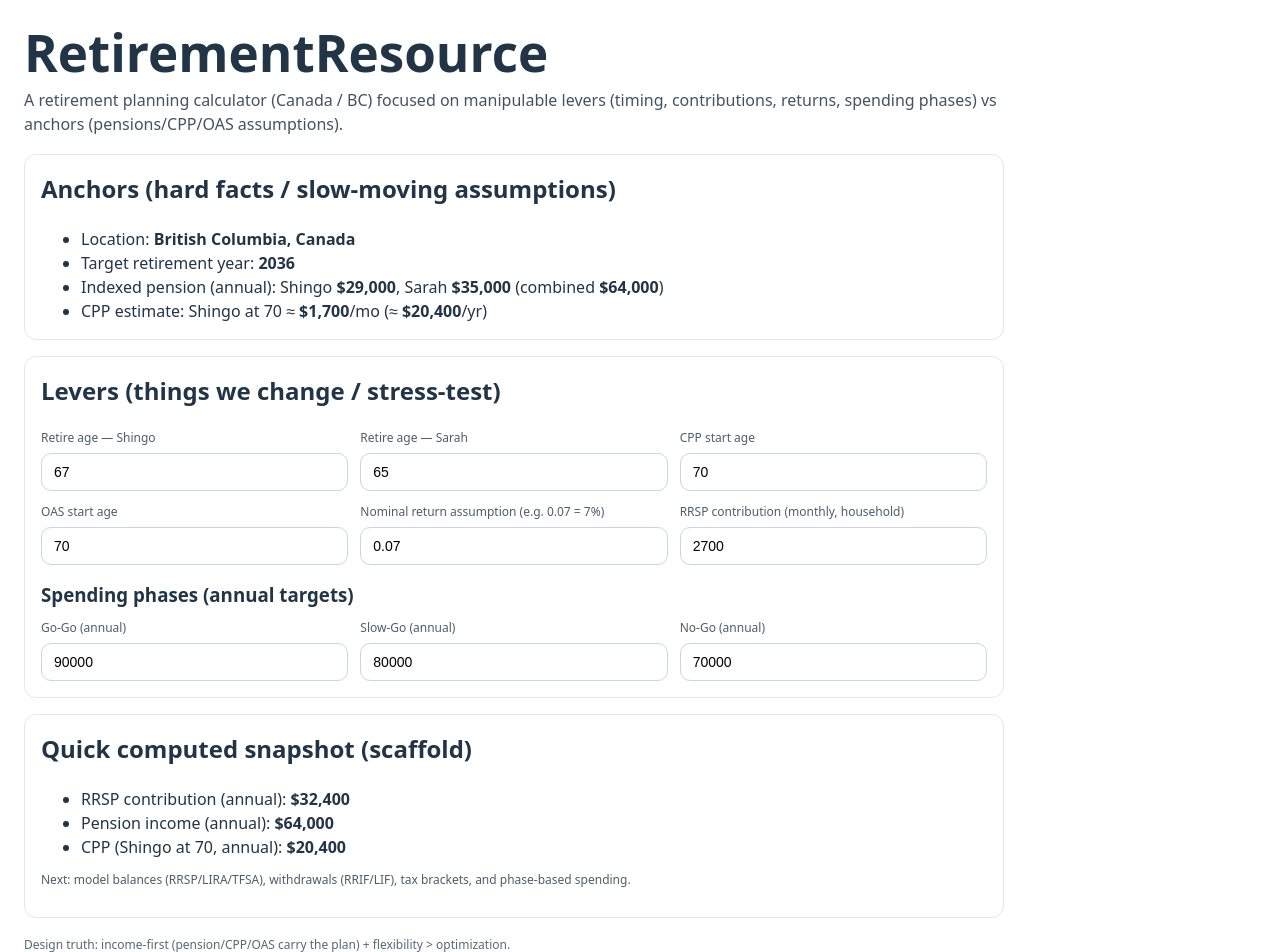
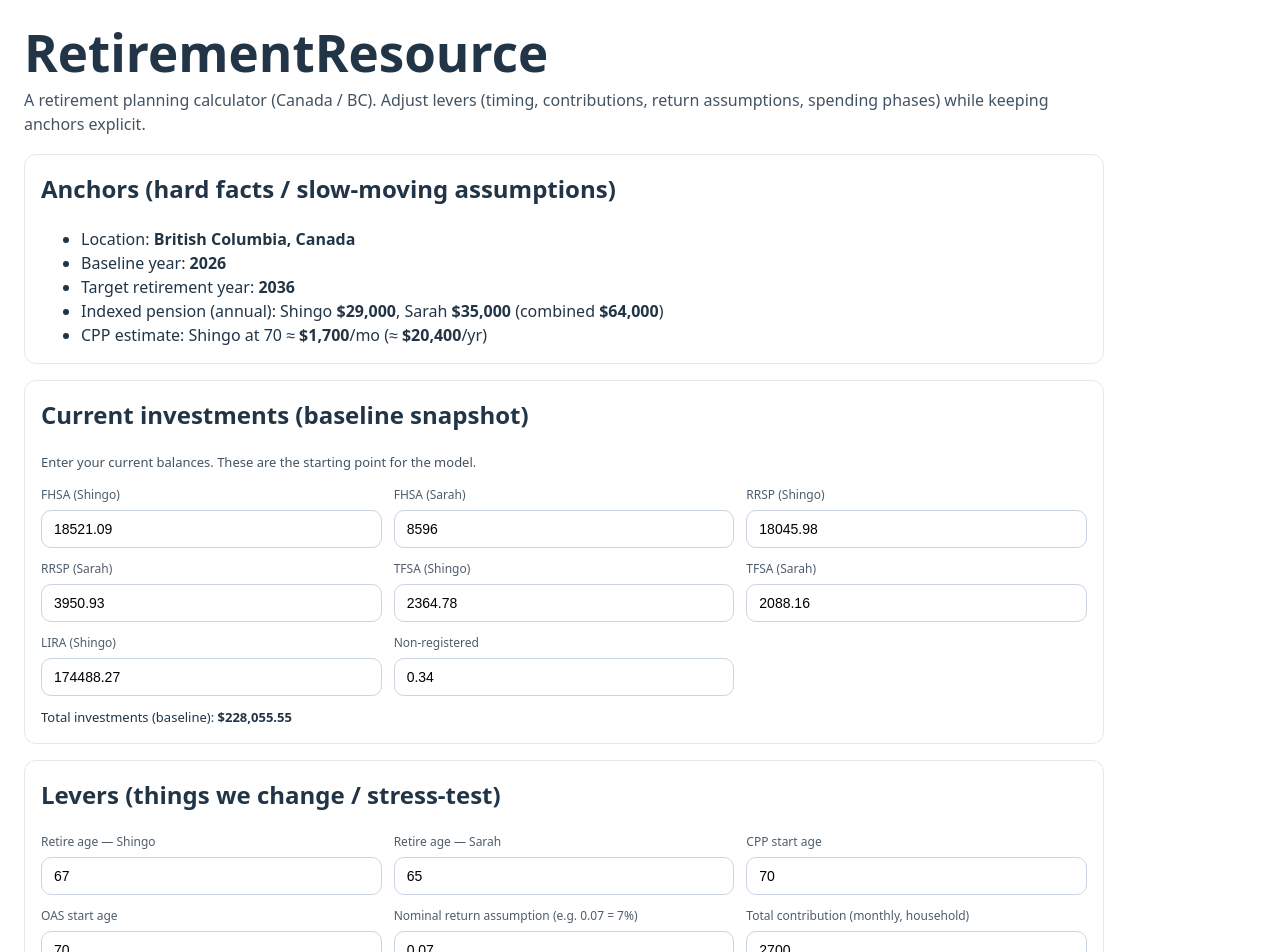
Before and after one commit to kawabunga8/RetirementResource, a React (Vite) app: page / in a window 1280 px wide. Shown: the top 952 px of the page. Built offline with nearby package versions, Linux system fonts and the light colour scheme.

Commit message:
Add baseline account balances and simple projection

```diff
--- a/src/App.tsx
+++ b/src/App.tsx
@@ -1,6 +1,11 @@
 import { useMemo, useState } from "react";
 import "./App.css";
-import { DEFAULT_ANCHORS, DEFAULT_VARIABLES, type Variables } from "./planDefaults";
+import {
+  DEFAULT_ANCHORS,
+  DEFAULT_VARIABLES,
+  type AccountBalances,
+  type Variables,
+} from "./planDefaults";
 
 function Field({
   label,
@@ -22,6 +27,43 @@ function num(v: string) {
   return Number.isFinite(n) ? n : 0;
 }
 
+function money(n: number) {
+  return n.toLocaleString(undefined, { maximumFractionDigits: 2 });
+}
+
+function sumBalances(b: AccountBalances) {
+  return (
+    b.fhsaShingo +
+    b.fhsaSarah +
+    b.rrspShingo +
+    b.rrspSarah +
+    b.tfsaShingo +
+    b.tfsaSarah +
+    b.liraShingo +
+    b.nonRegistered
+  );
+}
+
+function futureValueMonthly({
+  pv,
+  monthlyContribution,
+  annualReturn,
+  months,
+}: {
+  pv: number;
+  monthlyContribution: number;
+  annualReturn: number;
+  months: number;
+}) {
+  const r = annualReturn / 12;
+  if (months <= 0) return pv;
+  if (Math.abs(r) < 1e-9) return pv + monthlyContribution * months;
+
+  // FV = PV*(1+r)^n + PMT * ((1+r)^n - 1) / r
+  const growth = Math.pow(1 + r, months);
+  return pv * growth + monthlyContribution * ((growth - 1) / r);
+}
+
 export default function App() {
   const [vars, setVars] = useState<Variables>(DEFAULT_VARIABLES);
 
@@ -30,36 +72,42 @@ export default function App() {
 
   const cppAnnualAt70 = DEFAULT_ANCHORS.cppShingoAt70Monthly * 12;
 
+  const baselineTotal = useMemo(() => sumBalances(vars.balances), [vars.balances]);
+
   const snapshot = useMemo(() => {
-    // Not a full retirement model yet.
-    // This is a “calculator scaffold” that keeps anchors vs levers explicit.
-    const rrspAnnualContribution = vars.monthlyRrspContribution * 12;
+    const yearsToRetirement =
+      DEFAULT_ANCHORS.targetRetirementYear - DEFAULT_ANCHORS.baselineYear;
+    const monthsToRetirement = Math.max(0, Math.round(yearsToRetirement * 12));
+
+    const fvAtRetirement = futureValueMonthly({
+      pv: baselineTotal,
+      monthlyContribution: vars.monthlyTotalContribution,
+      annualReturn: vars.nominalReturn,
+      months: monthsToRetirement,
+    });
 
     return {
-      rrspAnnualContribution,
+      yearsToRetirement,
+      monthsToRetirement,
       pensionAnnual,
       cppAnnualAt70,
+      baselineTotal,
+      fvAtRetirement,
     };
-  }, [vars, pensionAnnual, cppAnnualAt70]);
+  }, [vars, baselineTotal, pensionAnnual, cppAnnualAt70]);
 
   return (
-    <div style={{ maxWidth: 980, margin: "0 auto", padding: 24 }}>
+    <div style={{ maxWidth: 1080, margin: "0 auto", padding: 24 }}>
       <header style={{ marginBottom: 18 }}>
         <h1 style={{ margin: 0 }}>RetirementResource</h1>
         <p style={{ marginTop: 8, opacity: 0.85 }}>
-          A retirement planning calculator (Canada / BC) focused on manipulable
-          levers (timing, contributions, returns, spending phases) vs anchors
-          (pensions/CPP/OAS assumptions).
+          A retirement planning calculator (Canada / BC). Adjust levers (timing,
+          contributions, return assumptions, spending phases) while keeping
+          anchors explicit.
         </p>
       </header>
 
-      <div
-        style={{
-          display: "grid",
-          gridTemplateColumns: "1fr",
-          gap: 16,
-        }}
-      >
+      <div style={{ display: "grid", gridTemplateColumns: "1fr", gap: 16 }}>
         <section className="card">
           <h2>Anchors (hard facts / slow-moving assumptions)</h2>
           <ul>
@@ -67,18 +115,137 @@ export default function App() {
               Location: <strong>{DEFAULT_ANCHORS.location}</strong>
             </li>
             <li>
+              Baseline year: <strong>{DEFAULT_ANCHORS.baselineYear}</strong>
+            </li>
+            <li>
               Target retirement year: <strong>{DEFAULT_ANCHORS.targetRetirementYear}</strong>
             </li>
             <li>
-              Indexed pension (annual): Shingo <strong>${DEFAULT_ANCHORS.pensionShingo.toLocaleString()}</strong>, Sarah{" "}
-              <strong>${DEFAULT_ANCHORS.pensionSarah.toLocaleString()}</strong> (combined{" "}
-              <strong>${pensionAnnual.toLocaleString()}</strong>)
+              Indexed pension (annual): Shingo{" "}
+              <strong>${money(DEFAULT_ANCHORS.pensionShingo)}</strong>, Sarah{" "}
+              <strong>${money(DEFAULT_ANCHORS.pensionSarah)}</strong> (combined{" "}
+              <strong>${money(pensionAnnual)}</strong>)
             </li>
             <li>
-              CPP estimate: Shingo at 70 ≈ <strong>${DEFAULT_ANCHORS.cppShingoAt70Monthly.toLocaleString()}</strong>/mo (≈{" "}
-              <strong>${cppAnnualAt70.toLocaleString()}</strong>/yr)
+              CPP estimate: Shingo at 70 ≈{" "}
+              <strong>${money(DEFAULT_ANCHORS.cppShingoAt70Monthly)}</strong>/mo
+              (≈ <strong>${money(cppAnnualAt70)}</strong>/yr)
             </li>
           </ul>
+        </section>
+
+        <section className="card">
+          <h2>Current investments (baseline snapshot)</h2>
+          <p style={{ marginTop: 0, opacity: 0.85, fontSize: 13 }}>
+            Enter your current balances. These are the starting point for the
+            model.
+          </p>
+
+          <div className="grid">
+            <Field label="FHSA (Shingo)">
+              <input
+                type="number"
+                value={vars.balances.fhsaShingo}
+                onChange={(e) =>
+                  setVars((v) => ({
+                    ...v,
+                    balances: { ...v.balances, fhsaShingo: num(e.target.value) },
+                  }))
+                }
+              />
+            </Field>
+            <Field label="FHSA (Sarah)">
+              <input
+                type="number"
+                value={vars.balances.fhsaSarah}
+                onChange={(e) =>
+                  setVars((v) => ({
+                    ...v,
+                    balances: { ...v.balances, fhsaSarah: num(e.target.value) },
+                  }))
+                }
+              />
+            </Field>
+            <Field label="RRSP (Shingo)">
+              <input
+                type="number"
+                value={vars.balances.rrspShingo}
+                onChange={(e) =>
+                  setVars((v) => ({
+                    ...v,
+                    balances: { ...v.balances, rrspShingo: num(e.target.value) },
+                  }))
+                }
+              />
+            </Field>
+            <Field label="RRSP (Sarah)">
+              <input
+                type="number"
+                value={vars.balances.rrspSarah}
+                onChange={(e) =>
+                  setVars((v) => ({
+                    ...v,
+                    balances: { ...v.balances, rrspSarah: num(e.target.value) },
+                  }))
+                }
+              />
+            </Field>
+            <Field label="TFSA (Shingo)">
+              <input
+                type="number"
+                value={vars.balances.tfsaShingo}
+                onChange={(e) =>
+                  setVars((v) => ({
+                    ...v,
+                    balances: { ...v.balances, tfsaShingo: num(e.target.value) },
+                  }))
+                }
+              />
+            </Field>
+            <Field label="TFSA (Sarah)">
+              <input
+                type="number"
+                value={vars.balances.tfsaSarah}
+                onChange={(e) =>
+                  setVars((v) => ({
+                    ...v,
+                    balances: { ...v.balances, tfsaSarah: num(e.target.value) },
+                  }))
+                }
+              />
+            </Field>
+            <Field label="LIRA (Shingo)">
+              <input
+                type="number"
+                value={vars.balances.liraShingo}
+                onChange={(e) =>
+                  setVars((v) => ({
+                    ...v,
+                    balances: { ...v.balances, liraShingo: num(e.target.value) },
+                  }))
+                }
+              />
+            </Field>
+            <Field label="Non-registered">
+              <input
+                type="number"
+                value={vars.balances.nonRegistered}
+                onChange={(e) =>
+                  setVars((v) => ({
+                    ...v,
+                    balances: {
+                      ...v.balances,
+                      nonRegistered: num(e.target.value),
+                    },
+                  }))
+                }
+              />
+            </Field>
+          </div>
+
+          <div style={{ marginTop: 12, fontSize: 13 }}>
+            Total investments (baseline): <strong>${money(snapshot.baselineTotal)}</strong>
+          </div>
         </section>
 
         <section className="card">
@@ -130,14 +297,14 @@ export default function App() {
                 }
               />
             </Field>
-            <Field label="RRSP contribution (monthly, household)">
+            <Field label="Total contribution (monthly, household)">
               <input
                 type="number"
-                value={vars.monthlyRrspContribution}
+                value={vars.monthlyTotalContribution}
                 onChange={(e) =>
                   setVars((v) => ({
                     ...v,
-                    monthlyRrspContribution: num(e.target.value),
+                    monthlyTotalContribution: num(e.target.value),
                   }))
                 }
               />
@@ -186,22 +353,30 @@ export default function App() {
         </section>
 
         <section className="card">
-          <h2>Quick computed snapshot (scaffold)</h2>
+          <h2>Projection to retirement (simple v1)</h2>
+          <p style={{ marginTop: 0, opacity: 0.85, fontSize: 13 }}>
+            This is a simple compounding model on total investments from baseline
+            year → retirement year. Next iteration will model each account and
+            withdrawal rules.
+          </p>
           <ul>
             <li>
-              RRSP contribution (annual): <strong>${snapshot.rrspAnnualContribution.toLocaleString()}</strong>
+              Time horizon: <strong>{snapshot.yearsToRetirement}</strong> years ({snapshot.monthsToRetirement} months)
             </li>
             <li>
-              Pension income (annual): <strong>${snapshot.pensionAnnual.toLocaleString()}</strong>
+              Baseline total: <strong>${money(snapshot.baselineTotal)}</strong>
             </li>
             <li>
-              CPP (Shingo at 70, annual): <strong>${snapshot.cppAnnualAt70.toLocaleString()}</strong>
+              Monthly contribution: <strong>${money(vars.monthlyTotalContribution)}</strong>
+            </li>
+            <li>
+              Nominal return: <strong>{(vars.nominalReturn * 100).toFixed(2)}%</strong>
+            </li>
+            <li>
+              Projected total at retirement (pre-tax, simplified):{" "}
+              <strong>${money(snapshot.fvAtRetirement)}</strong>
             </li>
           </ul>
-          <p style={{ fontSize: 12, opacity: 0.8 }}>
-            Next: model balances (RRSP/LIRA/TFSA), withdrawals (RRIF/LIF), tax
-            brackets, and phase-based spending.
-          </p>
         </section>
       </div>
 
--- a/src/planDefaults.ts
+++ b/src/planDefaults.ts
@@ -7,10 +7,31 @@ export type PhaseSpending = {
 export type Anchors = {
   location: string;
   targetRetirementYear: number;
-  pensionShingo: number; // annual, real/indexed
-  pensionSarah: number; // annual, real/indexed
+  baselineYear: number;
+
+  // Guaranteed / quasi-guaranteed income (annual, real/indexed)
+  pensionShingo: number;
+  pensionSarah: number;
+
+  // Benefit assumptions (today these are placeholders for later modeling)
   cppShingoAt70Monthly: number;
   cppAssumedSarahAt70Monthly?: number;
+};
+
+export type AccountBalances = {
+  // Tax-advantaged
+  fhsaShingo: number;
+  fhsaSarah: number;
+  rrspShingo: number;
+  rrspSarah: number;
+  tfsaShingo: number;
+  tfsaSarah: number;
+
+  // Locked-in
+  liraShingo: number;
+
+  // Other
+  nonRegistered: number;
 };
 
 export type Variables = {
@@ -18,14 +39,23 @@ export type Variables = {
   sarahRetireAge: number;
   cppStartAge: number;
   oasStartAge: number;
+
   nominalReturn: number; // e.g. 0.07
-  monthlyRrspContribution: number;
+
+  // Contributions (simple v1)
+  monthlyTotalContribution: number; // total household contributions toward investments
+
   spending: PhaseSpending;
+
+  // Baseline balances (as-of baselineYear snapshot)
+  balances: AccountBalances;
 };
 
+// From your notes: Jan 2026 snapshot
 export const DEFAULT_ANCHORS: Anchors = {
   location: "British Columbia, Canada",
   targetRetirementYear: 2036,
+  baselineYear: 2026,
   pensionShingo: 29000,
   pensionSarah: 35000,
   cppShingoAt70Monthly: 1700,
@@ -36,11 +66,26 @@ export const DEFAULT_VARIABLES: Variables = {
   sarahRetireAge: 65,
   cppStartAge: 70,
   oasStartAge: 70,
+
   nominalReturn: 0.07,
-  monthlyRrspContribution: 2700,
+
+  // Placeholder until we break contributions out by account (FHSA vs RRSP vs TFSA, etc.)
+  monthlyTotalContribution: 2700,
+
   spending: {
     goGo: 90000,
     slowGo: 80000,
     noGo: 70000,
   },
+
+  balances: {
+    fhsaShingo: 18521.09,
+    fhsaSarah: 8596.0,
+    rrspShingo: 18045.98,
+    rrspSarah: 3950.93,
+    tfsaShingo: 2364.78,
+    tfsaSarah: 2088.16,
+    liraShingo: 174488.27,
+    nonRegistered: 0.34,
+  },
 };
```
